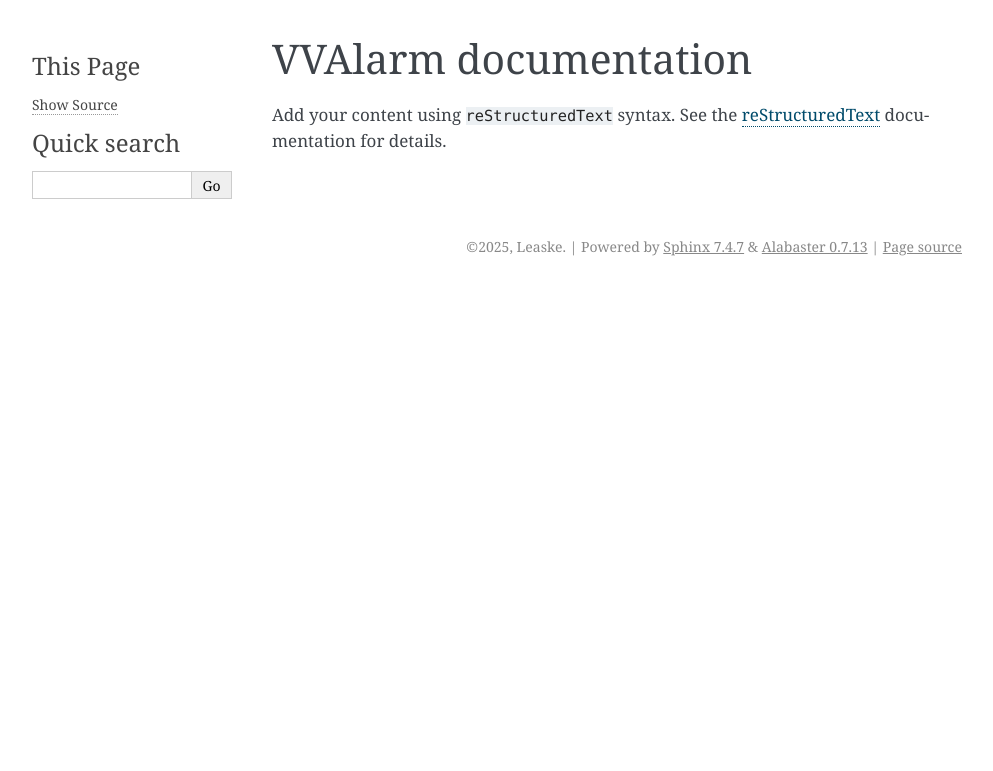
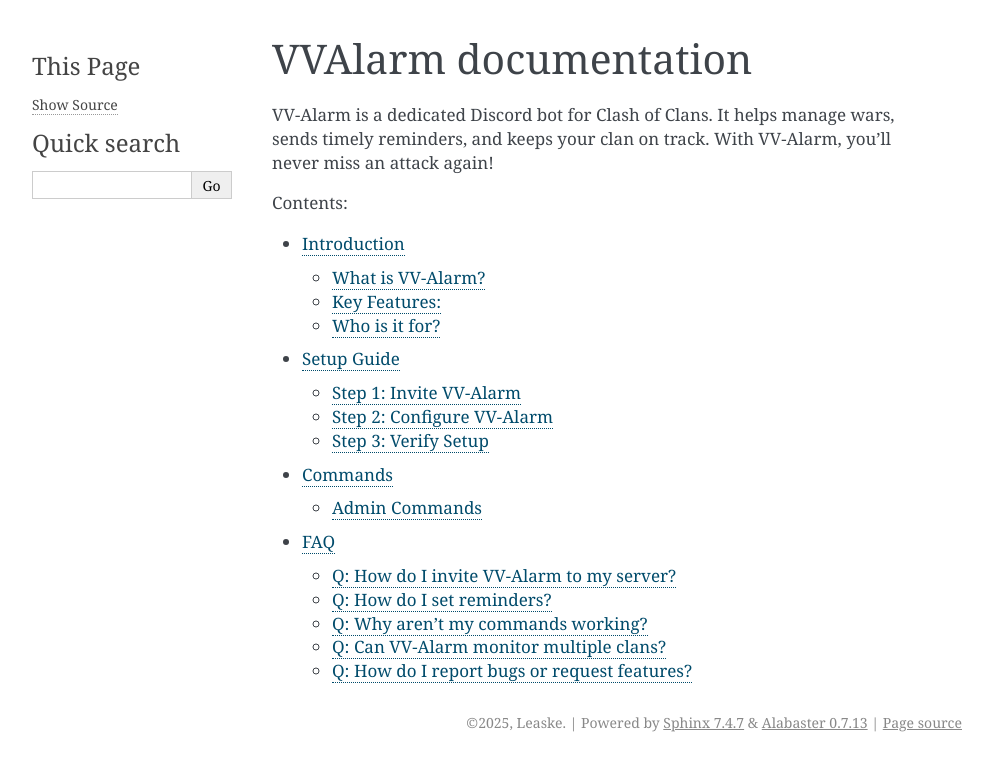
Before and after one commit to leaskeg/VVAlarm, a Sphinx documentation site: the page built from docs/index.rst, in a window 1280 px wide. Shown: the top 771 px of the page, without its empty margins (148-1141 px from the left). Built offline with Sphinx 7.4.7, drawn with Linux system fonts in a browser that asks for light colours.

Commit message:
docs setup

```diff
--- /dev/null
+++ b/docs/commands.rst
@@ -0,0 +1,34 @@
+Commands
+========
+
+VV-Alarm supports the following commands:
+
+Admin Commands
+--------------
+
+- **/set_reminder_channel**
+  Sets the channel where attack reminders are sent.
+
+- **/monitor_clan**
+Monitors a Clash of Clans clan for wars.
+Example: /monitor_clan clan_name #CLANTAG
+
+- **/link_account**
+Links a Clash of Clans player tag to a Discord user.
+Example: /link_account @username #PLAYERTAG
+
+- **/unlink_account**
+Removes a linked Clash of Clans account from a user.
+Example: /unlink_account @username #PLAYERTAG
+
+- **/assign_prep_notifiers**
+Assigns Discord users to receive preparation reminders.
+Example: /assign_prep_notifiers clan_name @user1 @user2
+
+- **/match_status**
+Displays the current war status of a monitored clan.
+Example: /match_status clan_name
+
+- **/unlinked_accounts**
+Lists all unlinked accounts in a monitored clan.
+Example: /unlinked_accounts clan_name
--- /dev/null
+++ b/docs/faq.rst
@@ -0,0 +1,22 @@
+FAQ
+===
+
+Q: How do I invite VV-Alarm to my server?
+-----------------------------------------
+A: Use [this link](https://discord.com/oauth2/authorize?client_id=YOUR_CLIENT_ID&permissions=277025614848&scope=bot+applications.commands) to invite VV-Alarm. Make sure you have the required permissions to add bots.
+
+Q: How do I set reminders?
+--------------------------
+A: Use the `/set_reminder_channel` command to designate a channel for attack reminders.
+
+Q: Why aren’t my commands working?
+----------------------------------
+A: Ensure the bot has the correct permissions and that slash commands are enabled for your server. If issues persist, re-invite the bot with the proper scopes.
+
+Q: Can VV-Alarm monitor multiple clans?
+---------------------------------------
+A: Yes, you can monitor multiple clans by using the `/monitor_clan` command for each clan.
+
+Q: How do I report bugs or request features?
+-------------------------------------------
+A: Join our [Support Discord](https://discord.gg/NxxQ5zaJZE) to report issues or suggest new features.
--- a/docs/index.rst
+++ b/docs/index.rst
@@ -6,11 +6,13 @@
 VVAlarm documentation
 =====================
 
-Add your content using ``reStructuredText`` syntax. See the
-`reStructuredText <https://www.sphinx-doc.org/en/master/usage/restructuredtext/index.html>`_
-documentation for details.
-
+VV-Alarm is a dedicated Discord bot for Clash of Clans. It helps manage wars, sends timely reminders, and keeps your clan on track. With VV-Alarm, you’ll never miss an attack again!
 
 .. toctree::
    :maxdepth: 2
    :caption: Contents:
+
+   introduction
+   setup
+   commands
+   faq
--- /dev/null
+++ b/docs/introduction.rst
@@ -0,0 +1,22 @@
+Introduction
+============
+
+What is VV-Alarm?
+-----------------
+
+VV-Alarm is a versatile Discord bot designed for Clash of Clans clans. It automates war monitoring, sends attack reminders, and provides insights into your clan's performance. Whether you're an admin or a clan member, VV-Alarm makes coordination easy.
+
+Key Features:
+-------------
+
+- **War Monitoring**: Tracks your current war and displays useful details.
+- **Attack Reminders**: Sends reminders to players who haven’t used their attacks.
+- **Player Linking**: Links Clash of Clans accounts to Discord users for better accountability.
+- **Clan Management**: Assigns notification roles and sets up custom channels.
+
+Who is it for?
+--------------
+
+- Clash of Clans players who want better clan coordination.
+- Clan leaders who want to automate notifications and reminders.
+- Any Discord community focused on Clash of Clans.
--- /dev/null
+++ b/docs/setup.rst
@@ -0,0 +1,27 @@
+Setup Guide
+===========
+
+Follow these steps to invite and configure VV-Alarm in your Discord server:
+
+Step 1: Invite VV-Alarm
+-----------------------
+1. Click [this link](https://discord.com/oauth2/authorize?client_id=YOUR_CLIENT_ID&permissions=277025614848&scope=bot+applications.commands).
+2. Select the server you want to add VV-Alarm to.
+3. Grant the required permissions and complete the setup.
+
+Step 2: Configure VV-Alarm
+--------------------------
+1. **Set a Reminder Channel**:
+   Use the `/set_reminder_channel` command to specify where reminders should be sent.
+
+2. **Monitor a Clan**:
+Use the `/monitor_clan` command to add a Clash of Clans clan to be monitored.
+Example: /monitor_clan clan_name #CLANTAG
+
+3. **Link Accounts**:
+Allow admins to link player tags to Discord accounts with `/link_account`.
+Example: /link_account @username #PLAYERTAG
+
+Step 3: Verify Setup
+--------------------
+Use the `/match_status` command to check if everything is working. If the bot responds with clan details, you’re good to go!
```
